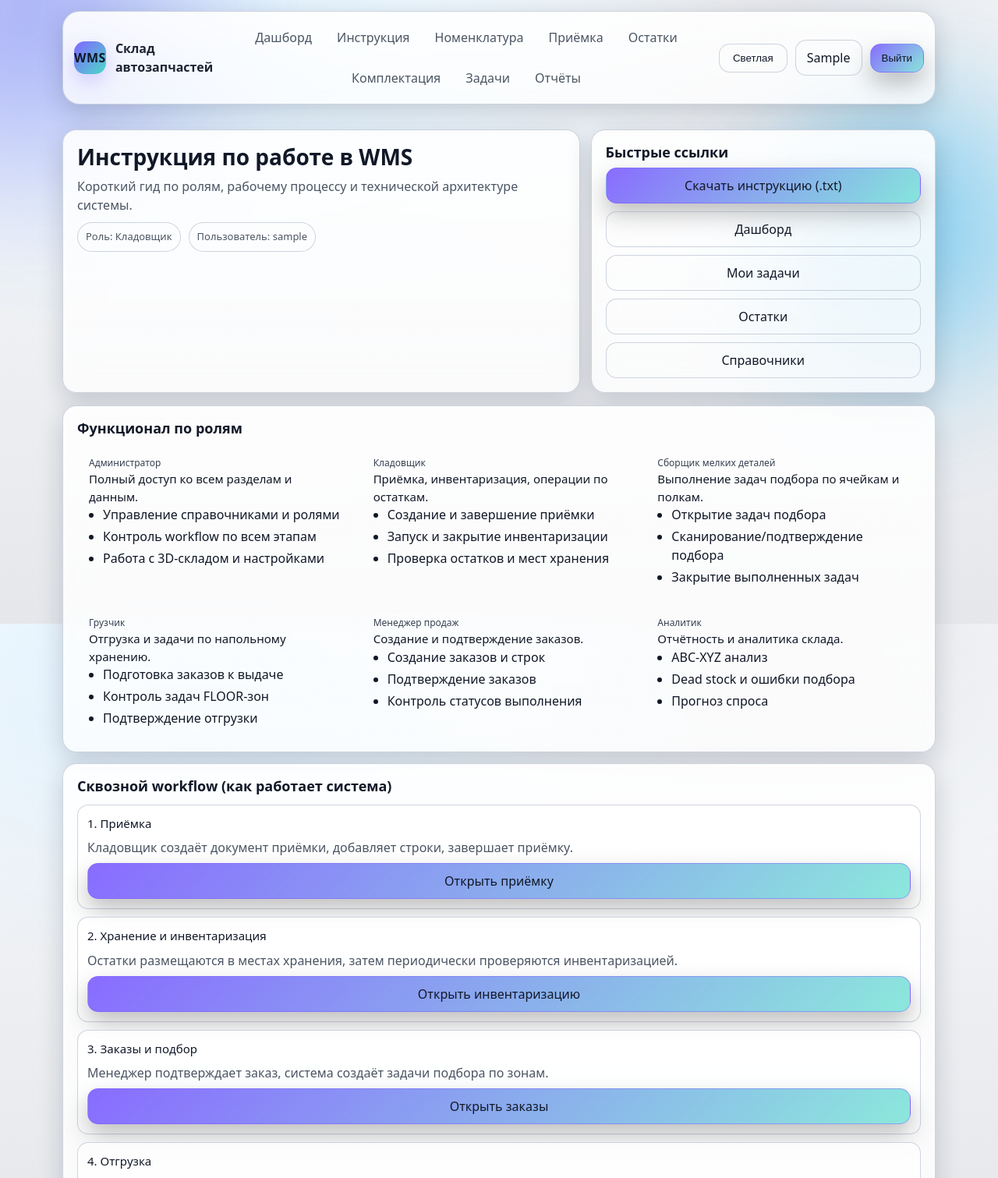
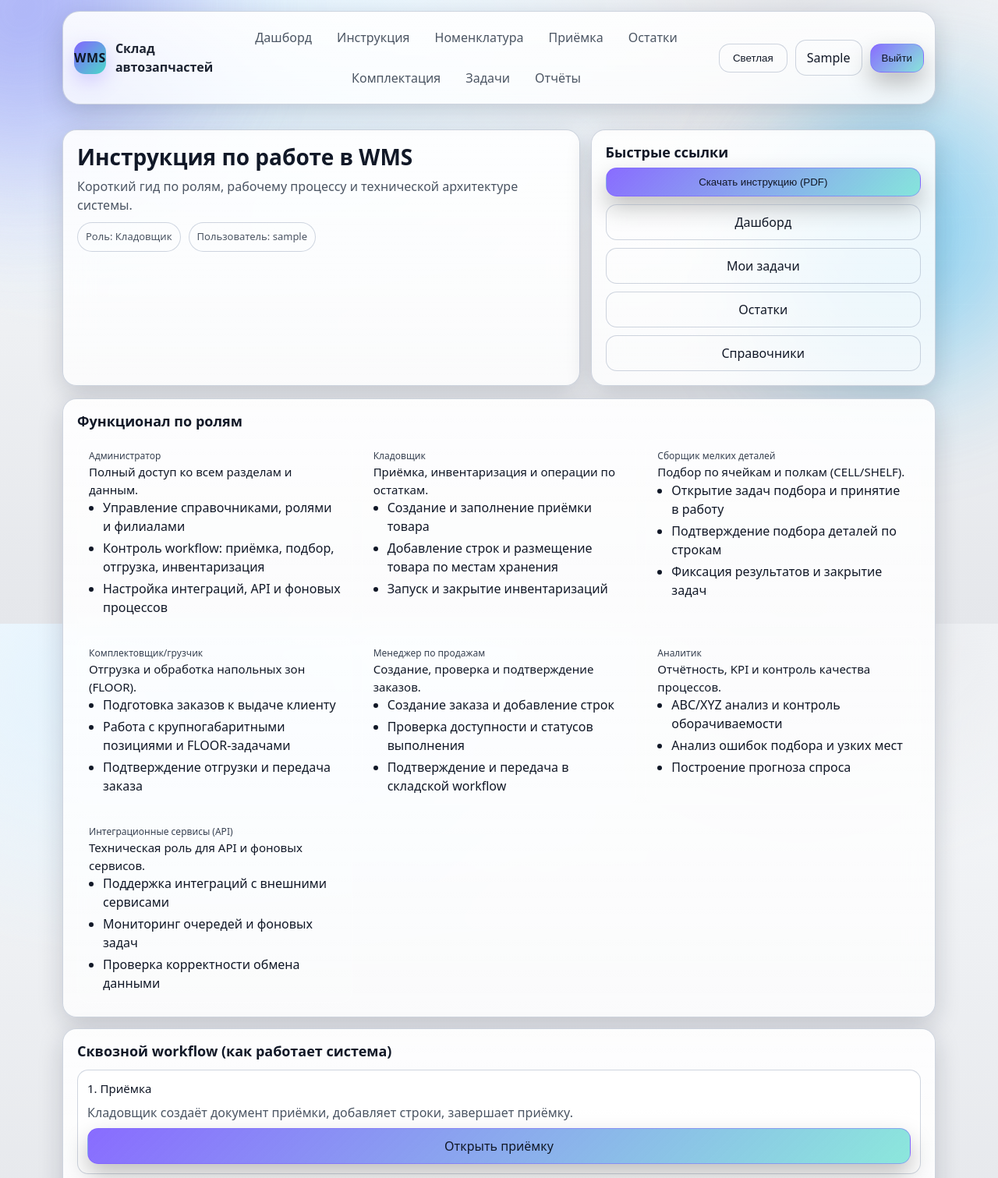
Before and after one commit to Korgopolov2006/WMS_EFP, a Django app: page /manual/ in a window 1280 px wide. Shown: the top 1511 px of the page at 78% size. Run offline with Django 5.2, Linux system fonts and the light colour scheme; the visitor is signed in with stand-in values (Sample User, id 1); data that the repository does not hold is empty; parts of the project's set-up code (start-up, migrations or seed data) failed here and were passed over.

Commit message:
feat(manual): add role-based PDF export with role selection modal
- replace txt manual download with PDF generation via reportlab

- add role picker modal on /manual/ before download

- generate dedicated instruction content per selected role

- include reportlab dependency

```diff
--- a/core/views.py
+++ b/core/views.py
@@ -1,10 +1,20 @@
+import os
+from html import escape
+from io import BytesIO
+
 from django.contrib.auth.decorators import login_required
 from django.http import HttpRequest, HttpResponse
 from django.shortcuts import render
 from django.urls import reverse
 from django.utils import timezone
+from reportlab.lib.pagesizes import A4
+from reportlab.lib.styles import ParagraphStyle
+from reportlab.lib.units import mm
+from reportlab.pdfbase import pdfmetrics
+from reportlab.pdfbase.ttfonts import TTFont
+from reportlab.platypus import Paragraph, SimpleDocTemplate, Spacer
 
-from accounts.constants import Roles
+from accounts.constants import ROLE_CHOICES, Roles
 from accounts.permissions import role_required
 
 
@@ -299,33 +309,27 @@ def user_manual(request: HttpRequest) -> HttpResponse:
 @login_required
 def user_manual_download(request: HttpRequest) -> HttpResponse:
     context = _build_manual_context(request)
+    role_map = {item["code"]: item for item in context["role_cards"]}
 
-    lines = [
-        "WMS: Инструкция по работе",
-        f"Дата выгрузки: {timezone.now().strftime('%d.%m.%Y %H:%M')}",
-        "",
-        "=== Функционал по ролям ===",
-    ]
+    requested_role = (request.GET.get("role") or "").strip().upper()
+    user_role = getattr(request.user, "role", "")
+    if requested_role in role_map:
+        selected_role_code = requested_role
+    elif user_role in role_map:
+        selected_role_code = user_role
+    else:
+        selected_role_code = Roles.STOREKEEPER if Roles.STOREKEEPER in role_map else next(iter(role_map.keys()))
 
-    for role in context["role_cards"]:
-        lines.append(f"- {role['role']}: {role['scope']}")
-        for action in role["actions"]:
-            lines.append(f"  • {action}")
-        lines.append("")
+    selected_role = role_map[selected_role_code]
+    pdf_content = _build_manual_pdf(
+        role=selected_role,
+        workflow_steps=context["workflow_steps"],
+        architecture_notes=context["architecture_notes"],
+    )
 
-    lines.append("=== Сквозной workflow ===")
-    for step in context["workflow_steps"]:
-        lines.append(f"- {step['title']}: {step['desc']}")
-        lines.append(f"  URL: {step['url']}")
-    lines.append("")
-
-    lines.append("=== БД и API ===")
-    for note in context["architecture_notes"]:
-        lines.append(f"- {note}")
-
-    content = "\n".join(lines)
-    response = HttpResponse(content, content_type="text/plain; charset=utf-8")
-    response["Content-Disposition"] = f'attachment; filename="wms_manual_{timezone.now().strftime("%Y%m%d_%H%M")}.txt"'
+    response = HttpResponse(pdf_content, content_type="application/pdf")
+    filename = f"wms_manual_{selected_role_code.lower()}_{timezone.now().strftime('%Y%m%d_%H%M')}.pdf"
+    response["Content-Disposition"] = f'attachment; filename="{filename}"'
     return response
 
 
@@ -333,62 +337,7 @@ def _build_manual_context(request: HttpRequest) -> dict:
     first_warehouse = request.user.get_accessible_warehouses().first()
     warehouse_3d_url = reverse("warehouse_3d:view", args=[first_warehouse.id]) if first_warehouse else None
 
-    role_cards = [
-        {
-            "role": "Администратор",
-            "scope": "Полный доступ ко всем разделам и данным.",
-            "actions": [
-                "Управление справочниками и ролями",
-                "Контроль workflow по всем этапам",
-                "Работа с 3D-складом и настройками",
-            ],
-        },
-        {
-            "role": "Кладовщик",
-            "scope": "Приёмка, инвентаризация, операции по остаткам.",
-            "actions": [
-                "Создание и завершение приёмки",
-                "Запуск и закрытие инвентаризации",
-                "Проверка остатков и мест хранения",
-            ],
-        },
-        {
-            "role": "Сборщик мелких деталей",
-            "scope": "Выполнение задач подбора по ячейкам и полкам.",
-            "actions": [
-                "Открытие задач подбора",
-                "Сканирование/подтверждение подбора",
-                "Закрытие выполненных задач",
-            ],
-        },
-        {
-            "role": "Грузчик",
-            "scope": "Отгрузка и задачи по напольному хранению.",
-            "actions": [
-                "Подготовка заказов к выдаче",
-                "Контроль задач FLOOR-зон",
-                "Подтверждение отгрузки",
-            ],
-        },
-        {
-            "role": "Менеджер продаж",
-            "scope": "Создание и подтверждение заказов.",
-            "actions": [
-                "Создание заказов и строк",
-                "Подтверждение заказов",
-                "Контроль статусов выполнения",
-            ],
-        },
-        {
-            "role": "Аналитик",
-            "scope": "Отчётность и аналитика склада.",
-            "actions": [
-                "ABC-XYZ анализ",
-                "Dead stock и ошибки подбора",
-                "Прогноз спроса",
-            ],
-        },
-    ]
+    role_cards = _get_manual_role_cards(warehouse_3d_url)
 
     workflow_steps = [
         {
@@ -439,10 +388,276 @@ def _build_manual_context(request: HttpRequest) -> dict:
     if warehouse_3d_url:
         quick_links.append(("3D-склад", warehouse_3d_url))
 
+    role_choices = [
+        {
+            "code": card["code"],
+            "label": card["role"],
+            "scope": card["scope"],
+        }
+        for card in role_cards
+    ]
+
     return {
         "title": "Инструкция по работе",
         "role_cards": role_cards,
+        "role_choices": role_choices,
         "workflow_steps": workflow_steps,
         "architecture_notes": architecture_notes,
         "quick_links": quick_links,
     }
+
+
+def _get_manual_role_cards(warehouse_3d_url: str | None) -> list[dict]:
+    cards_by_role = {
+        Roles.ADMIN: {
+            "scope": "Полный доступ ко всем разделам и данным.",
+            "actions": [
+                "Управление справочниками, ролями и филиалами",
+                "Контроль workflow: приёмка, подбор, отгрузка, инвентаризация",
+                "Настройка интеграций, API и фоновых процессов",
+            ],
+            "daily_flow": [
+                "Проверить дашборд и узкие места по задачам.",
+                "Проконтролировать критические документы приёмки и отгрузки.",
+                "Проверить ошибки подбора, отчёты и корректность данных.",
+            ],
+            "key_pages": [
+                ("Дашборд", reverse("dashboard")),
+                ("Справочники", reverse("catalog_admin_home")),
+                ("Отчёты", reverse("reports_home")),
+                ("Интеграции", reverse("integrations")),
+            ],
+        },
+        Roles.STOREKEEPER: {
+            "scope": "Приёмка, инвентаризация и операции по остаткам.",
+            "actions": [
+                "Создание и заполнение приёмки товара",
+                "Добавление строк и размещение товара по местам хранения",
+                "Запуск и закрытие инвентаризаций",
+            ],
+            "daily_flow": [
+                "Открыть список приёмок и взять документ в работу.",
+                "Проверить поставщика, добавить товары, подтвердить фактическое количество.",
+                "Завершить приёмку и убедиться, что остатки обновились.",
+            ],
+            "key_pages": [
+                ("Мои задачи", reverse("task_list") + "?my_tasks=1"),
+                ("Приёмка", reverse("receiving_list")),
+                ("Инвентаризация", reverse("inventory_list")),
+                ("Остатки", reverse("stock_list")),
+            ],
+        },
+        Roles.SMALL_PARTS_PICKER: {
+            "scope": "Подбор по ячейкам и полкам (CELL/SHELF).",
+            "actions": [
+                "Открытие задач подбора и принятие в работу",
+                "Подтверждение подбора деталей по строкам",
+                "Фиксация результатов и закрытие задач",
+            ],
+            "daily_flow": [
+                "Открыть список задач подбора и выбрать приоритетные.",
+                "Сканировать/подтверждать позиции по маршруту.",
+                "Передать выполненный заказ на этап отгрузки.",
+            ],
+            "key_pages": [
+                ("Мои задачи", reverse("task_list") + "?my_tasks=1"),
+                ("Задачи подбора", reverse("picking_task_list")),
+                ("Заказы", reverse("order_list")),
+            ],
+        },
+        Roles.LOADER: {
+            "scope": "Отгрузка и обработка напольных зон (FLOOR).",
+            "actions": [
+                "Подготовка заказов к выдаче клиенту",
+                "Работа с крупногабаритными позициями и FLOOR-задачами",
+                "Подтверждение отгрузки и передача заказа",
+            ],
+            "daily_flow": [
+                "Проверить готовые к выдаче заказы.",
+                "Собрать и перепроверить комплектность для отгрузки.",
+                "Подтвердить выдачу и закрыть этап.",
+            ],
+            "key_pages": [
+                ("Заказы (готовые)", reverse("order_list") + "?status=PICKED"),
+                ("Задачи FLOOR", reverse("picking_task_list") + "?zone_type=FLOOR"),
+                ("Мои задачи", reverse("task_list") + "?my_tasks=1"),
+            ],
+        },
+        Roles.SALES_MANAGER: {
+            "scope": "Создание, проверка и подтверждение заказов.",
+            "actions": [
+                "Создание заказа и добавление строк",
+                "Проверка доступности и статусов выполнения",
+                "Подтверждение и передача в складской workflow",
+            ],
+            "daily_flow": [
+                "Создать/обновить заказы клиентов.",
+                "Проверить статус подбора и согласовать изменения.",
+                "Контролировать прохождение до отгрузки.",
+            ],
+            "key_pages": [
+                ("Заказы", reverse("order_list")),
+                ("Создать заказ", reverse("order_create")),
+                ("Мои задачи", reverse("task_list") + "?my_tasks=1"),
+            ],
+        },
+        Roles.ANALYST: {
+            "scope": "Отчётность, KPI и контроль качества процессов.",
+            "actions": [
+                "ABC/XYZ анализ и контроль оборачиваемости",
+                "Анализ ошибок подбора и узких мест",
+                "Построение прогноза спроса",
+            ],
+            "daily_flow": [
+                "Открыть отчёты и проверить ключевые метрики.",
+                "Выявить отклонения по остаткам и ошибкам подбора.",
+                "Сформировать рекомендации для команды.",
+            ],
+            "key_pages": [
+                ("Отчёты", reverse("reports_home")),
+                ("ABC/XYZ", reverse("report_abc_xyz")),
+                ("Ошибки подбора", reverse("report_picking_errors")),
+            ],
+        },
+        Roles.INTEGRATION: {
+            "scope": "Техническая роль для API и фоновых сервисов.",
+            "actions": [
+                "Поддержка интеграций с внешними сервисами",
+                "Мониторинг очередей и фоновых задач",
+                "Проверка корректности обмена данными",
+            ],
+            "daily_flow": [
+                "Проверить доступность API и очередь задач.",
+                "Проконтролировать ошибки интеграций и повторные попытки.",
+                "Подтвердить целостность данных после обмена.",
+            ],
+            "key_pages": [
+                ("Интеграции", reverse("integrations")),
+                ("API документация", reverse("api_v1_docs")),
+            ],
+        },
+    }
+
+    if warehouse_3d_url:
+        role_cards_3d = [Roles.ADMIN, Roles.STOREKEEPER, Roles.LOADER]
+        for role_code in role_cards_3d:
+            role = cards_by_role.get(role_code)
+            if role is not None:
+                role["key_pages"].append(("3D-склад", warehouse_3d_url))
+
+    cards: list[dict] = []
+    for role_code, role_label in ROLE_CHOICES:
+        payload = cards_by_role.get(role_code)
+        if payload is None:
+            continue
+        cards.append(
+            {
+                "code": role_code,
+                "role": role_label,
+                "scope": payload["scope"],
+                "actions": payload["actions"],
+                "daily_flow": payload["daily_flow"],
+                "key_pages": payload["key_pages"],
+            }
+        )
+    return cards
+
+
+def _build_manual_pdf(*, role: dict, workflow_steps: list[dict], architecture_notes: list[str]) -> bytes:
+    buffer = BytesIO()
+    doc = SimpleDocTemplate(
+        buffer,
+        pagesize=A4,
+        leftMargin=16 * mm,
+        rightMargin=16 * mm,
+        topMargin=14 * mm,
+        bottomMargin=14 * mm,
+        title=f"WMS Manual - {role['role']}",
+    )
+
+    font_name = _resolve_pdf_font_name()
+    styles = {
+        "title": ParagraphStyle(
+            "title",
+            fontName=font_name,
+            fontSize=15,
+            leading=20,
+            spaceAfter=8,
+        ),
+        "meta": ParagraphStyle(
+            "meta",
+            fontName=font_name,
+            fontSize=9,
+            textColor="#5f697f",
+            leading=12,
+            spaceAfter=10,
+        ),
+        "h2": ParagraphStyle(
+            "h2",
+            fontName=font_name,
+            fontSize=12,
+            leading=16,
+            spaceBefore=8,
+            spaceAfter=4,
+        ),
+        "text": ParagraphStyle(
+            "text",
+            fontName=font_name,
+            fontSize=10,
+            leading=14,
+            spaceAfter=2,
+        ),
+    }
+
+    story = [
+        Paragraph("WMS: Инструкция по работе", styles["title"]),
+        Paragraph(f"Роль: {escape(role['role'])}", styles["text"]),
+        Paragraph(f"Дата выгрузки: {timezone.now().strftime('%d.%m.%Y %H:%M')}", styles["meta"]),
+        Paragraph("Зона ответственности", styles["h2"]),
+        Paragraph(escape(role["scope"]), styles["text"]),
+        Paragraph("Основные действия", styles["h2"]),
+    ]
+
+    for action in role["actions"]:
+        story.append(Paragraph(f"• {escape(action)}", styles["text"]))
+
+    story.append(Paragraph("Ежедневный сценарий", styles["h2"]))
+    for idx, step in enumerate(role["daily_flow"], start=1):
+        story.append(Paragraph(f"{idx}. {escape(step)}", styles["text"]))
+
+    story.append(Paragraph("Ключевые страницы", styles["h2"]))
+    for label, url in role["key_pages"]:
+        story.append(Paragraph(f"• {escape(label)}: {escape(url)}", styles["text"]))
+
+    story.append(Spacer(1, 6))
+    story.append(Paragraph("Сквозной workflow WMS", styles["h2"]))
+    for step in workflow_steps:
+        story.append(Paragraph(f"• {escape(step['title'])}: {escape(step['desc'])}", styles["text"]))
+        story.append(Paragraph(f"URL: {escape(step['url'])}", styles["meta"]))
+
+    story.append(Paragraph("Как система работает с БД и API", styles["h2"]))
+    for note in architecture_notes:
+        story.append(Paragraph(f"• {escape(note)}", styles["text"]))
+
+    doc.build(story)
+    pdf_data = buffer.getvalue()
+    buffer.close()
+    return pdf_data
+
+
+def _resolve_pdf_font_name() -> str:
+    font_name = "WMSManualFont"
+    if font_name in pdfmetrics.getRegisteredFontNames():
+        return font_name
+
+    candidates = [
+        os.path.join(os.environ.get("WINDIR", "C:\\Windows"), "Fonts", "arial.ttf"),
+        os.path.join(os.environ.get("WINDIR", "C:\\Windows"), "Fonts", "calibri.ttf"),
+        "/usr/share/fonts/truetype/dejavu/DejaVuSans.ttf",
+        "/usr/share/fonts/dejavu/DejaVuSans.ttf",
+    ]
+    for font_path in candidates:
+        if os.path.exists(font_path):
+            pdfmetrics.registerFont(TTFont(font_name, font_path))
+            return font_name
+    return "Helvetica"
--- a/requirements.txt
+++ b/requirements.txt
@@ -3,3 +3,4 @@ beautifulsoup4>=4.12.0
 lxml>=4.9.0
 celery>=5.4.0
 redis>=5.0.0
+reportlab>=4.2.0
--- a/templates/core/user_manual.html
+++ b/templates/core/user_manual.html
@@ -1,9 +1,11 @@
 {% extends "base.html" %}
+{% load static %}
 
 {% block title %}{{ title }} — WMS{% endblock %}
 
 {% block extra_css %}
   {{ block.super }}
+  <link rel="stylesheet" href="{% static 'css/help-modal.css' %}?v=20260219-2">
   <style>
     .manual-hero {
       display: grid;
@@ -85,7 +127,7 @@
     <div class="card card--glass card--lg">
       <h2 class="h3">Быстрые ссылки</h2>
       <div class="stack stack--sm">
-        <a class="btn btn--primary btn--block" href="{% url 'user_manual_download' %}">Скачать инструкцию (.txt)</a>
+        <button id="open-manual-role-modal" type="button" class="btn btn--primary btn--block">Скачать инструкцию (PDF)</button>
         {% for label, url in quick_links %}
           <a class="btn btn--ghost btn--block" href="{{ url }}">{{ label }}</a>
         {% endfor %}
@@ -131,5 +173,74 @@
       {% endfor %}
     </ul>
   </section>
+
+  <div id="manual-role-modal" class="help-modal" aria-hidden="true">
+    <div class="help-modal__content">
+      <div class="help-modal__header">
+        <h2 class="help-modal__title">Выберите роль для инструкции</h2>
+        <button type="button" class="help-modal__close" aria-label="Закрыть">&times;</button>
+      </div>
+      <div class="help-modal__body">
+        <p class="muted">Система сформирует отдельный PDF с шагами, обязанностями и ключевыми страницами для выбранной роли.</p>
+        <form class="manual-role-form" action="{% url 'user_manual_download' %}" method="get">
+          {% for role in role_choices %}
+            <label class="manual-role-option">
+              <span>
+                <input type="radio" name="role" value="{{ role.code }}" {% if role.code == request.user.role %}checked{% endif %}>
+                <strong>{{ role.label }}</strong>
+              </span>
+              <small>{{ role.scope }}</small>
+            </label>
+          {% endfor %}
+          <div class="manual-role-actions">
+            <button type="button" class="btn btn--ghost" id="manual-role-cancel">Отмена</button>
+            <button type="submit" class="btn btn--primary">Скачать PDF</button>
+          </div>
+        </form>
+      </div>
+    </div>
   </div>
+  </div>
+
+  <script>
+    (function () {
+      const openBtn = document.getElementById("open-manual-role-modal");
+      const modal = document.getElementById("manual-role-modal");
+      if (!openBtn || !modal) {
+        return;
+      }
+      const closeBtn = modal.querySelector(".help-modal__close");
+      const cancelBtn = document.getElementById("manual-role-cancel");
+
+      function openModal() {
+        modal.classList.add("help-modal--active");
+        modal.setAttribute("aria-hidden", "false");
+        document.body.style.overflow = "hidden";
+      }
+
+      function closeModal() {
+        modal.classList.remove("help-modal--active");
+        modal.setAttribute("aria-hidden", "true");
+        document.body.style.overflow = "";
+      }
+
+      openBtn.addEventListener("click", openModal);
+      if (closeBtn) {
+        closeBtn.addEventListener("click", closeModal);
+      }
+      if (cancelBtn) {
+        cancelBtn.addEventListener("click", closeModal);
+      }
+      modal.addEventListener("click", function (event) {
+        if (event.target === modal) {
+          closeModal();
+        }
+      });
+      document.addEventListener("keydown", function (event) {
+        if (event.key === "Escape" && modal.classList.contains("help-modal--active")) {
+          closeModal();
+        }
+      });
+    })();
+  </script>
 {% endblock %}
```
Also changed, not shown: other parts of templates/core/user_manual.html (+40 -0 lines).
